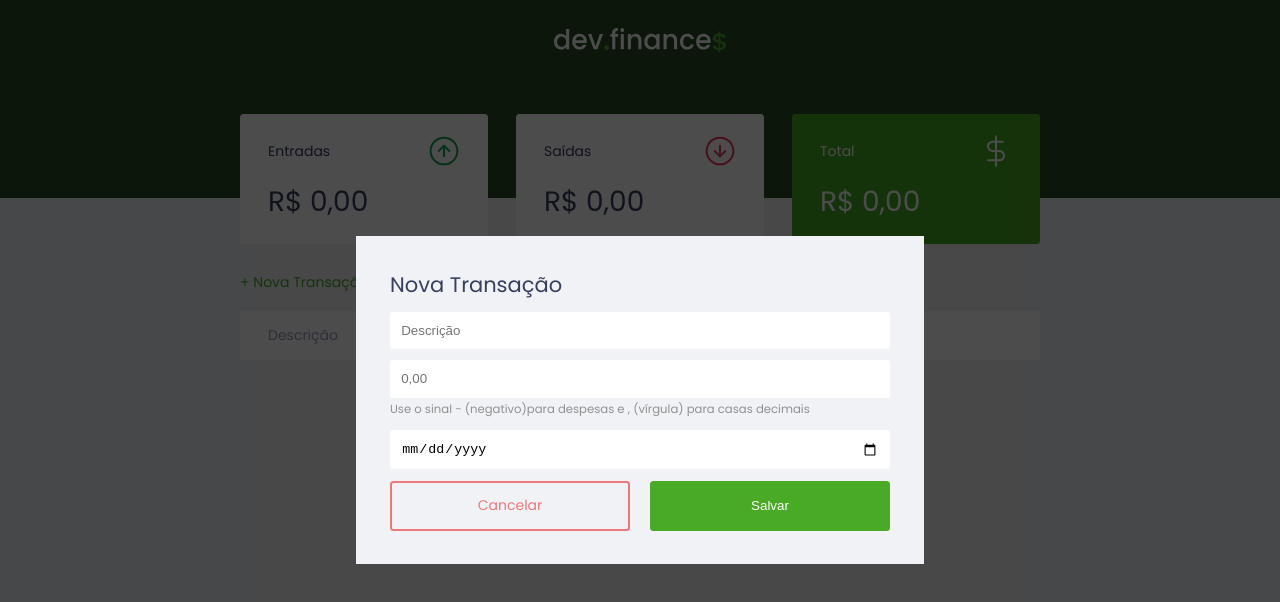
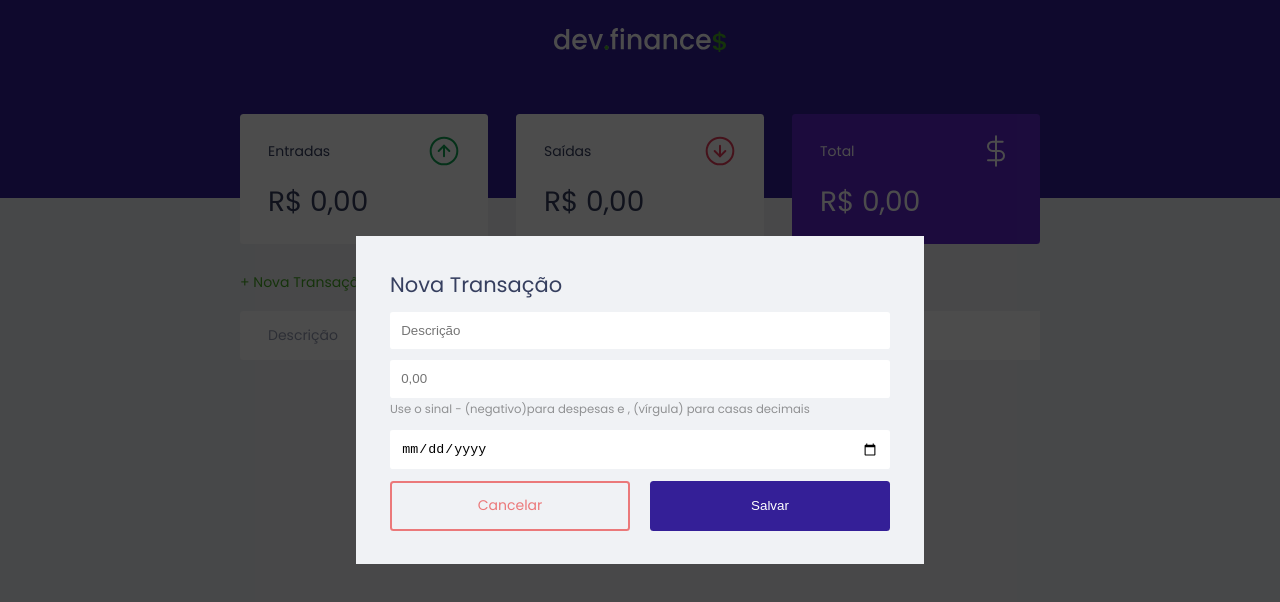
Before and after one commit to dwyvid1/Discover-Marathon, a plain HTML site: page index.html in a window 1280 px wide. Both pictures are taken after a click on the link "+ Nova Transação". Drawn offline with Linux system fonts and the light colour scheme.

Commit message:
Changing project colors

```diff
--- a/css/style.css
+++ b/css/style.css
@@ -3,6 +3,8 @@
     --dark-blue: #363f5f;
     --dark-green: #49AA26;
     --light-green: #3dd705;
+    --bluebell: #341f97;
+    --nasu-purple: #5f27cd;
     --red: #e92929;
 }
 
@@ -66,13 +68,13 @@ button {
     border-radius: 00.25rem;
 
     color: white;
-    background: var(--dark-green);
+    background: var(--bluebell);
 
     cursor: pointer;
 }
 
 button:hover {
-    background: var(--light-green);
+    background: var(--nasu-purple);
 }
 
 .button.new {
@@ -100,7 +102,7 @@ button:hover {
 
 /* Header ====================*/
 header {
-    background: #2D4A22;
+    background: var(--bluebell);
     padding: 2rem 0 10rem;
     text-align: center;
 }
@@ -148,7 +150,7 @@ header {
 }
 
 .card.total {
-    background-color: var(--dark-green);
+    background-color: var(--nasu-purple);
     color: white;
 }
 
```
